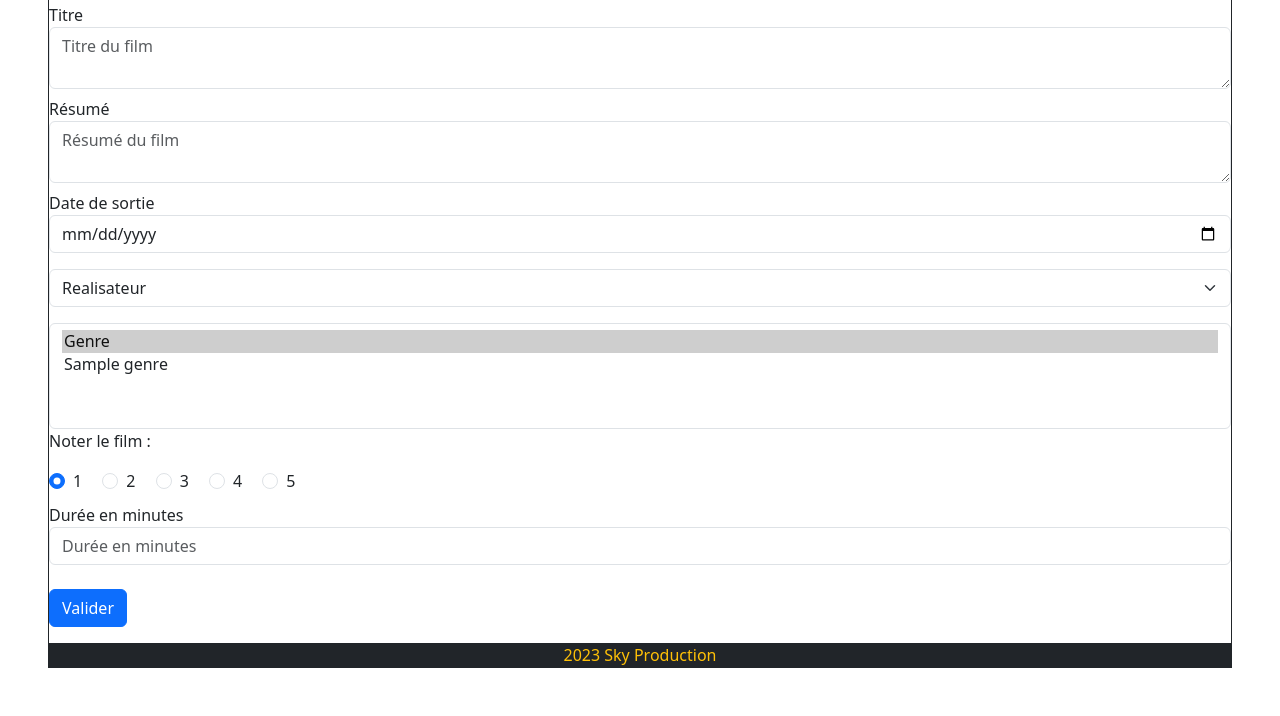
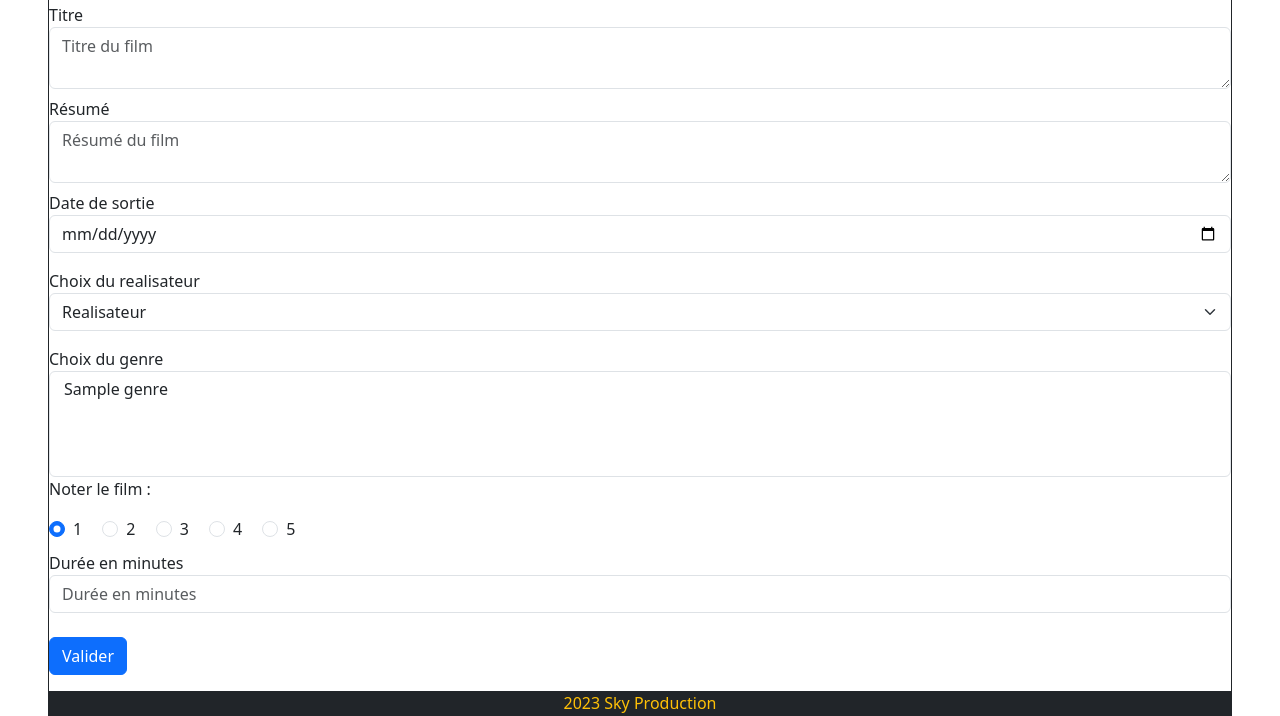
Before and after one commit to Skyflexx/cinema_pdo, a PHP site: template views/movie/formAddMovie.php in a window 1280 px wide. Shown: the part 155-871 px from the top of the page. Before the commit the page ends 823 px from the top, so only its background shows below. Run offline with PHP 8.4, Linux system fonts and the light colour scheme; the template is opened without the code that fills it: most values are stand-ins (such as "Sample title", 1, 10 or a date in 2020).

Commit message:
edit form add film

```diff
--- a/views/movie/formAddMovie.php
+++ b/views/movie/formAddMovie.php
@@ -20,9 +20,10 @@
         <input type="date" class="form-control" name="releaseDate" value='date'>
     </div>
 
-    <select class="form-select mb-3" name = id_realisateur aria-label="Default select example"> <!-- selection des réalisateurs -->
+    <label for="id_realisateur">Choix du realisateur</label>
+    <select class="form-select mb-3" name = id_realisateur aria-label="Default select example" required> <!-- selection des réalisateurs -->
 
-    <option selected>Realisateur</option>
+        <option selected value="">Realisateur</option> <!-- au dessus, required indique qu'il faut une option avec une value non nulle (ici elle est nulle donc non prise en compte) -->
 
         <?php while ($realisateur = $realisators->fetch()){ // Utilisatuion d'un fetch pour que les real soient dans la liste
 
@@ -33,16 +34,17 @@
 
     </select>
 
-    <select class="form-select" name = "id_genre[]" multiple aria-label="Default select example"> <!-- selection des réalisateurs -->
+    <label for="id_genre">Choix du genre</label>
+    <select class="form-select" name = "id_genre[]" multiple aria-label="Default select example" required> <!-- selection des réalisateurs -->
 
-    <option selected>Genre</option>
 
-        <?php while ($genre = $genres->fetch()){ // Utilisatuion d'un fetch pour que les real soient dans la liste
 
-         echo "<option value =".$genre['id_genre'].">".$genre['nom_genre']."</option>"; // La value permet de récupérer l'ID du genre.
+            <?php while ($genre = $genres->fetch()){ // Utilisation d'un fetch pour que les real soient dans la liste
 
-         // $id_genre = $genre['id_genre'];
-        }
+            echo "<option value =".$genre['id_genre'].">".$genre['nom_genre']."</option>"; // La value permet de récupérer l'ID du genre.
+
+            // $id_genre = $genre['id_genre'];
+            }
 
         ?>
 
```
